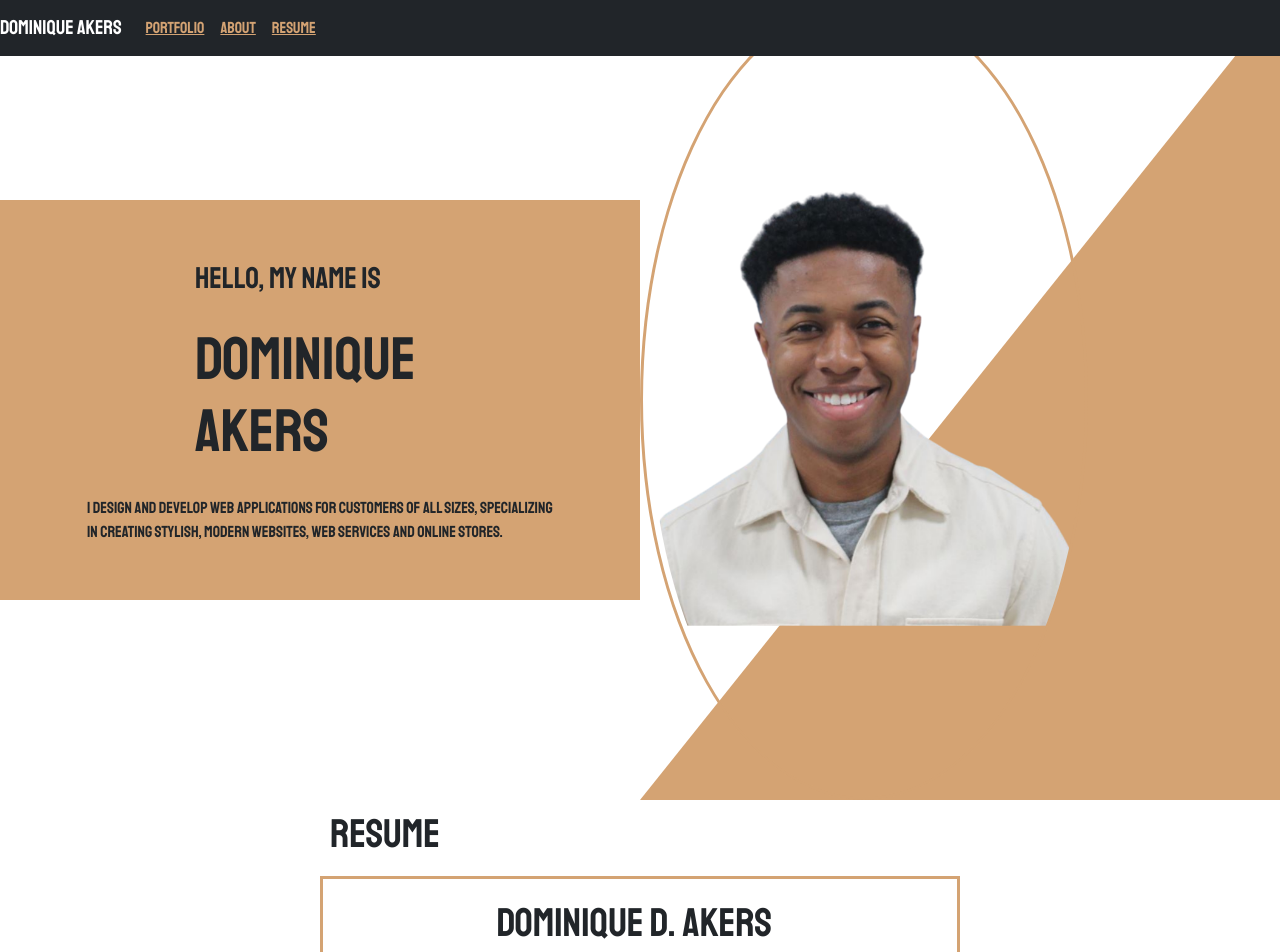
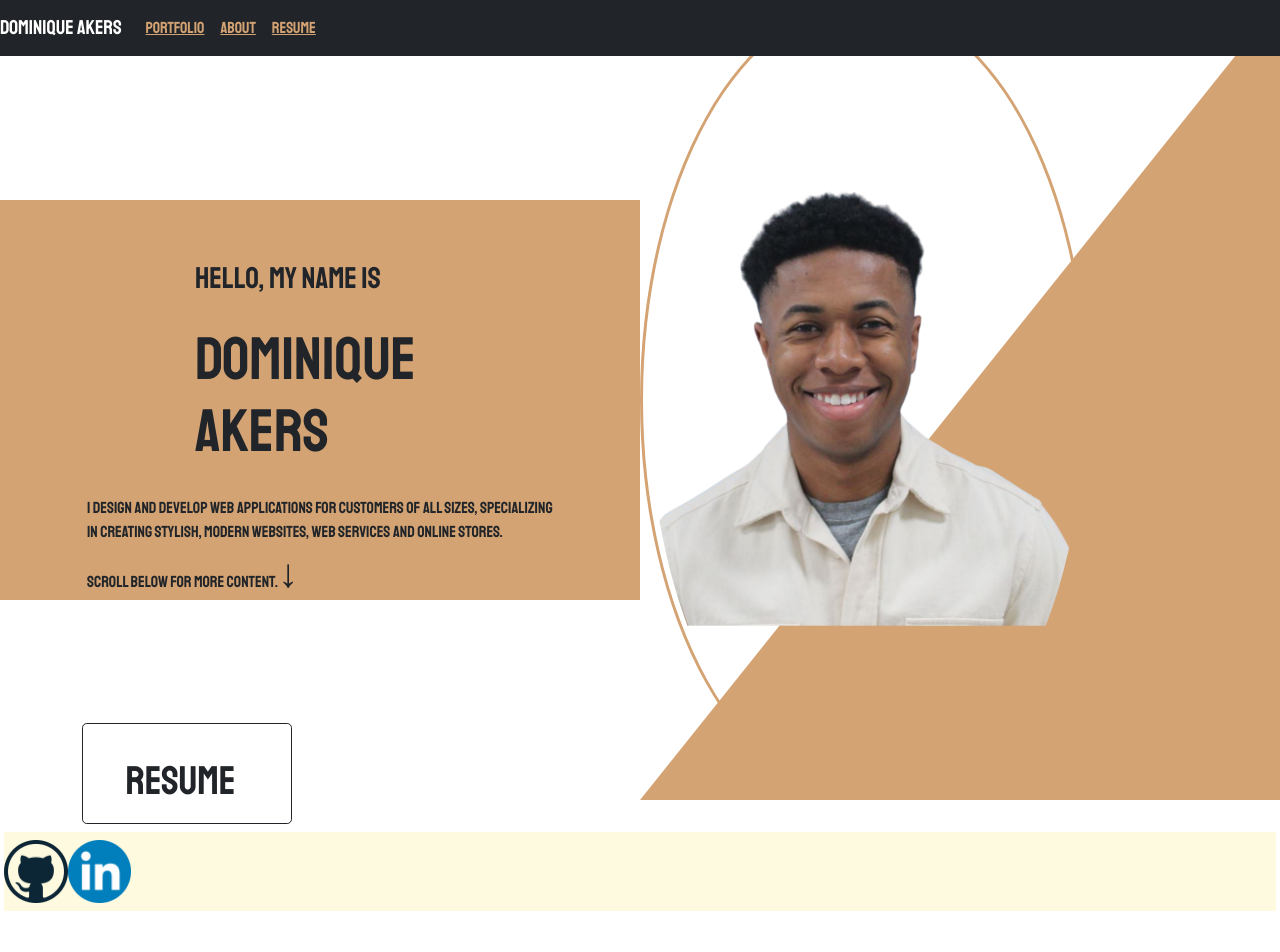
Before and after one commit to Dommy99/akers-react-portfolio, a React (Create React App) app: page /Resume in a window 1280 px wide. Shown: the top 952 px of the page. After the commit the page ends 911 px from the top, so only its background shows below. Built offline with nearby package versions, Linux system fonts and the light colour scheme.

Commit message:
modal added

```diff
--- a/src/App.jsx
+++ b/src/App.jsx
@@ -32,14 +32,16 @@ const App = () => {
               />
       <Route
                 path="/Resume"
-                element={<Resume />}
+                element={<Resume/>}
               />
       </Routes>
 
       </Router>
       <Footer/>
+
       </div>
   )
 };
 
+
 export default App;
--- a/src/components/Resume/resume.css
+++ b/src/components/Resume/resume.css
@@ -31,3 +31,18 @@ p{
   width: 90%;
   padding: 10px;
 }
+
+.me-2, .mb-2{
+  padding: auto;
+}
+
+#btn{
+  padding: 2% 7% 0% 0% ;
+
+}
+
+#btn-container{
+  z-index: 1;
+  margin: -6% 0% 0% 0% ;
+
+}
--- a/src/components/Resume/resume.jsx
+++ b/src/components/Resume/resume.jsx
@@ -1,9 +1,34 @@
 import "./resume.css";
+import React, {useState} from "react";
+import 'bootstrap/dist/css/bootstrap.min.css';
+import {Modal, Button} from 'react-bootstrap';
 
 const Resume = () => {
+  const values = [true];
+  const [fullscreen, setFullscreen] = useState(true);
+  const [show, setShow] = useState(false);
+
+  function handleShow(breakpoint) {
+    setFullscreen(breakpoint);
+    setShow(true);
+  }
+
   return (
-    <div>
-      <h1>Resume </h1>
+    <div id="btn-container">
+
+      <div className="container" >
+      <>
+      {values.map((v, idx) => (
+        <Button id='btn' variant="outline-dark" size="lg" key={idx} className="me-2 mb-2" onClick={() => handleShow(v)}>
+          <h1>Resume</h1>
+          {typeof v === 'string' && `below ${v.split('-')[0]}`}
+        </Button>
+      ))}
+      <Modal show={show} fullscreen={fullscreen} onHide={() => setShow(false)}>
+        <Modal.Header closeButton>
+          <Modal.Title><h1>Resume </h1></Modal.Title>
+        </Modal.Header>
+        <Modal.Body>
       <div className="resume">
         <h1>Dominique D. Akers </h1>
         <h4>Fort Hood, TX </h4>
@@ -90,6 +115,9 @@ const Resume = () => {
         </p>
         <h5>Education </h5>
         <p>University of Texas - Austin Anticipated 06/2022 Coding Boot Camp</p>
+      </div></Modal.Body>
+      </Modal>
+    </>
       </div>
     </div>
   );
--- a/src/components/intro/intro.css
+++ b/src/components/intro/intro.css
@@ -1,4 +1,7 @@
 
+b{
+  font-size: 40px;
+}
 .intro-container {
     display: flex;
     height: 100vh;
--- a/src/components/intro/intro.jsx
+++ b/src/components/intro/intro.jsx
@@ -18,7 +18,7 @@ const Intro = () => {
             <p className="desc">
               I design and develop web applications for customers of all sizes,
               specializing in creating stylish, modern websites, web services and
-              online stores.
+              online stores. <br/>scroll below for more content.<b>↓</b>
             </p>
           </div>
         </div>
--- a/src/index.css
+++ b/src/index.css
@@ -10,3 +10,22 @@
     max-width: 100%;
     overflow-x: hidden;
 }
+@import url("https://fonts.googleapis.com/css2?family=Nunito:wght@400;700&display=swap");
+.App {
+  width: 100vw;
+  height: 100vh;
+  display: flex;
+  align-items: center;
+  flex-direction: column;
+  font-family: "Nunito", sans-serif;
+}
+
+.App .openModalBtn {
+  width: 200px;
+  height: 40px;
+  border: none;
+  border-radius: 6px;
+  background-color: cornflowerblue;
+  color: white;
+  cursor: pointer;
+}
--- a/src/projects.js
+++ b/src/projects.js
@@ -12,46 +12,46 @@ export const projects = [
   {
     id: 1,
     img: image0,
-    link: "https://github.com/Dommy99",
+    link: "https://dommy99.github.io/Day-Scheduler-Pro/",
   },
   {
     id: 2,
     img: image1,
-    link: "https://github.com/Dommy99",
+    link: "https://dommy99.github.io/Akers-Weather-Forecast/",
   },
   {
     id: 3,
     img: image2,
-    link: "https://github.com/Dommy99",
+    link: "https://github.com/Dommy99/wing-map",
   },
   {
     id: 4,
     img: image3,
-    link: "https://github.com/Dommy99",
+    link: "https://github.com/Dommy99/README-Gen",
   },
   {
     id: 5,
     img: image4,
-    link: "https://github.com/Dommy99",
+    link: "https://github.com/Dommy99/Team-Profile-Gen",
   },
   {
     id: 6,
     img: image5,
-    link: "https://github.com/Dommy99",
+    link: "https://noteproakers.herokuapp.com/",
   },
   {
     id: 7,
     img: image6,
-    link: "https://github.com/Dommy99",
+    link: "https://github.com/Dommy99/Employee-Tracker-akers",
   },
   {
     id: 8,
     img: image7,
-    link: "https://github.com/Dommy99",
+    link: "https://github.com/Dommy99/E-commerce-orm",
   },
   {
     id: 9,
     img: image8,
-    link: "https://github.com/Dommy99",
+    link: "https://github.com/laszlo-ratesic/crop-duster",
   },
 ];
```
